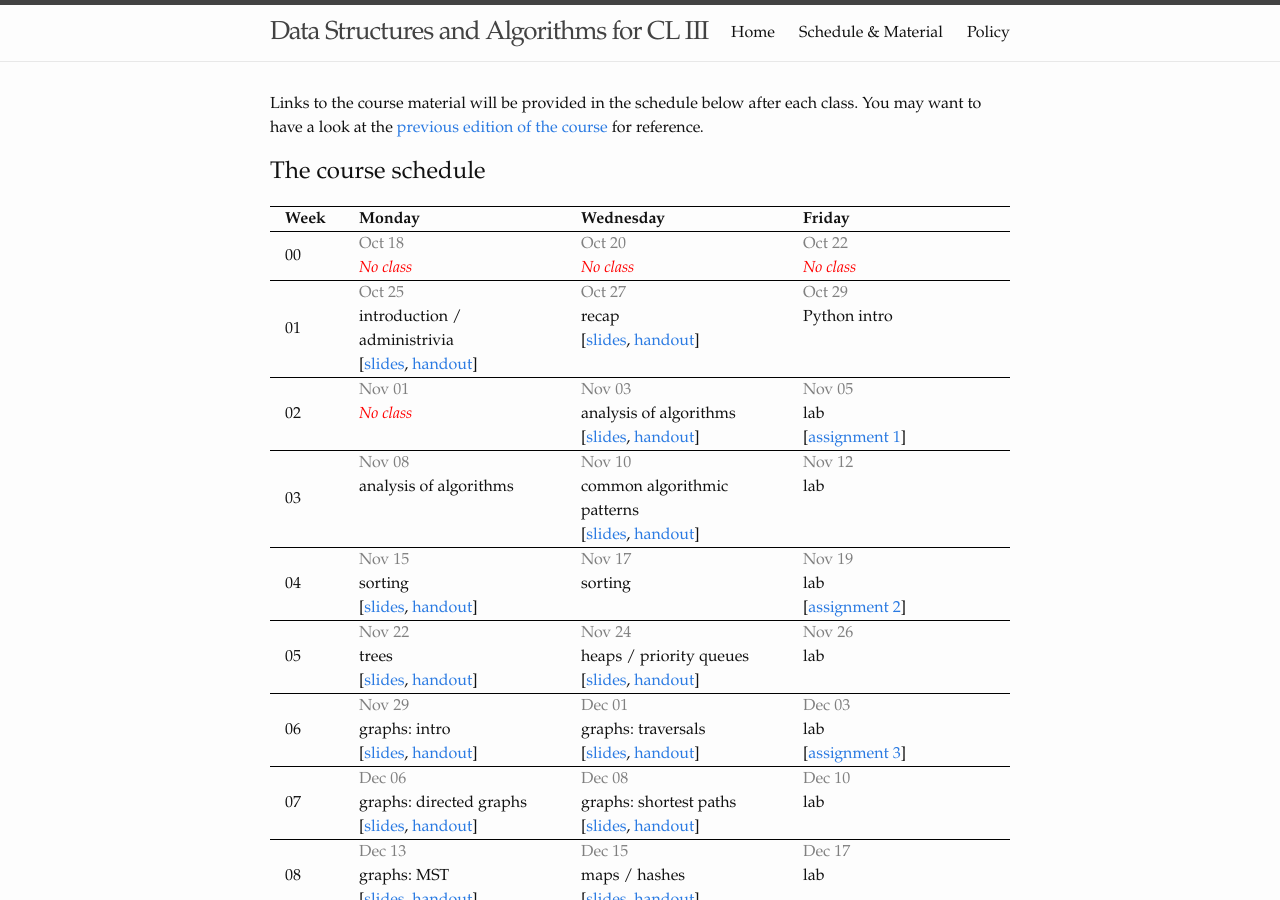
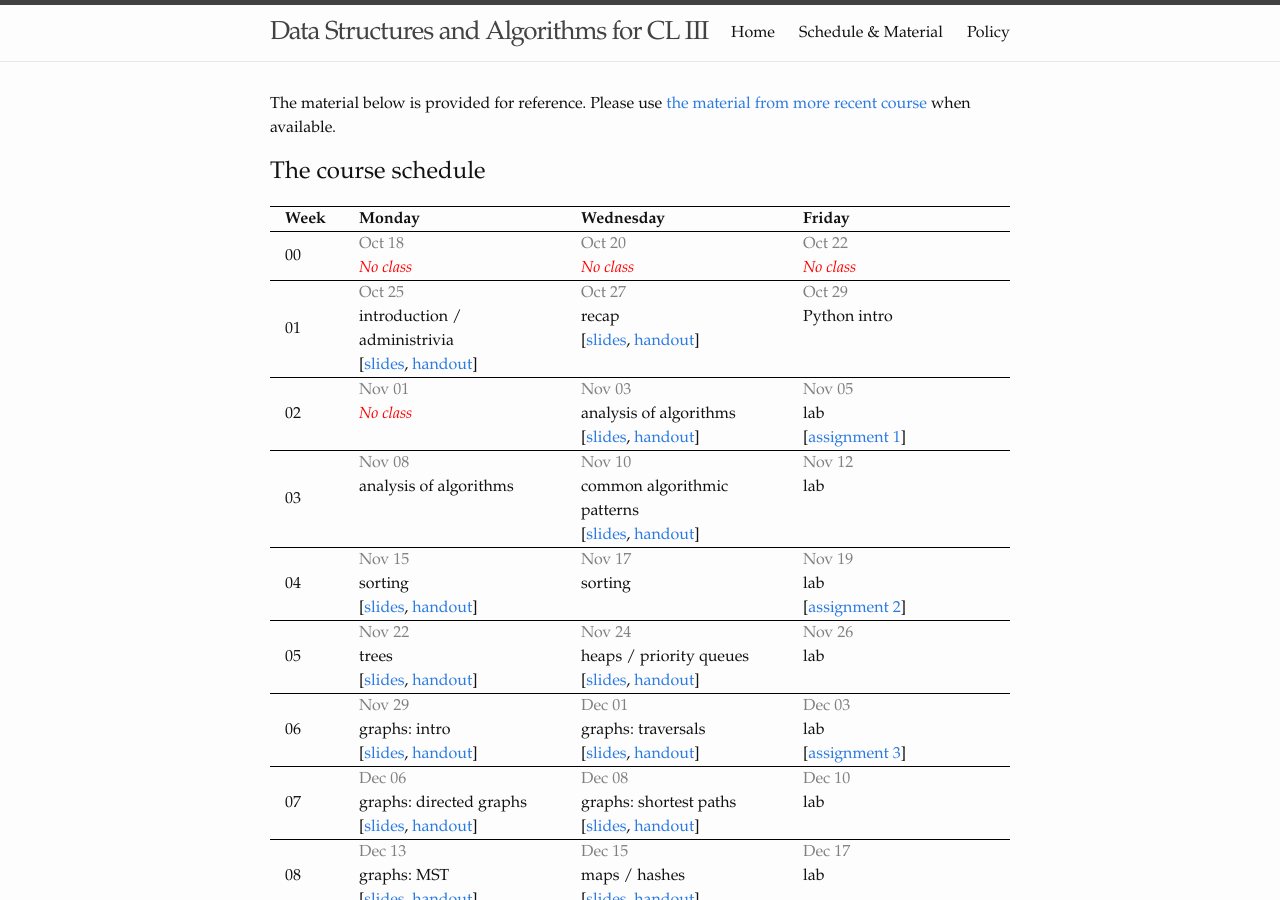
Before and after one commit to dsacl3-2021/dsacl3-2021.github.io, a Jekyll site: the page built from lectures.md, in a window 1280 px wide and 900 px high. Built offline with Jekyll 4.4.1, drawn with Linux system fonts in a browser that asks for light colours.

Commit message:
Add link to current course material.

```diff
--- a/lectures.md
+++ b/lectures.md
@@ -3,11 +3,10 @@ layout: default
 title: Schedule & Material
 ---
 
-Links to the course material will be provided in the schedule below
-after each class.
-You may want to have a look at the
-[previous edition of the course](https://dsacl3-2020.github.io/)
-for reference.
+The material below is provided for reference.
+Please use [the material from more recent
+course](https://dsacl3-2022.github.io/lectures.html)
+when available.
 
 ## The course schedule
 
```
Also changed, not shown: index.md (+1 -1 lines).
